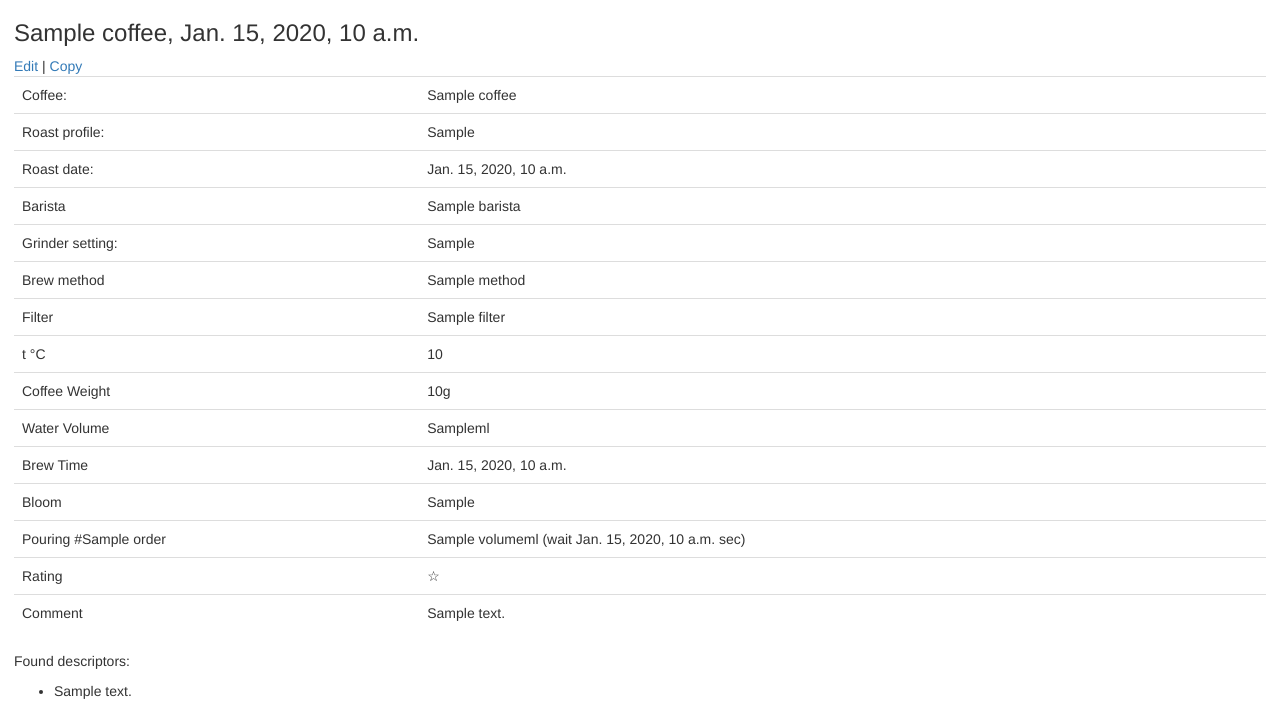
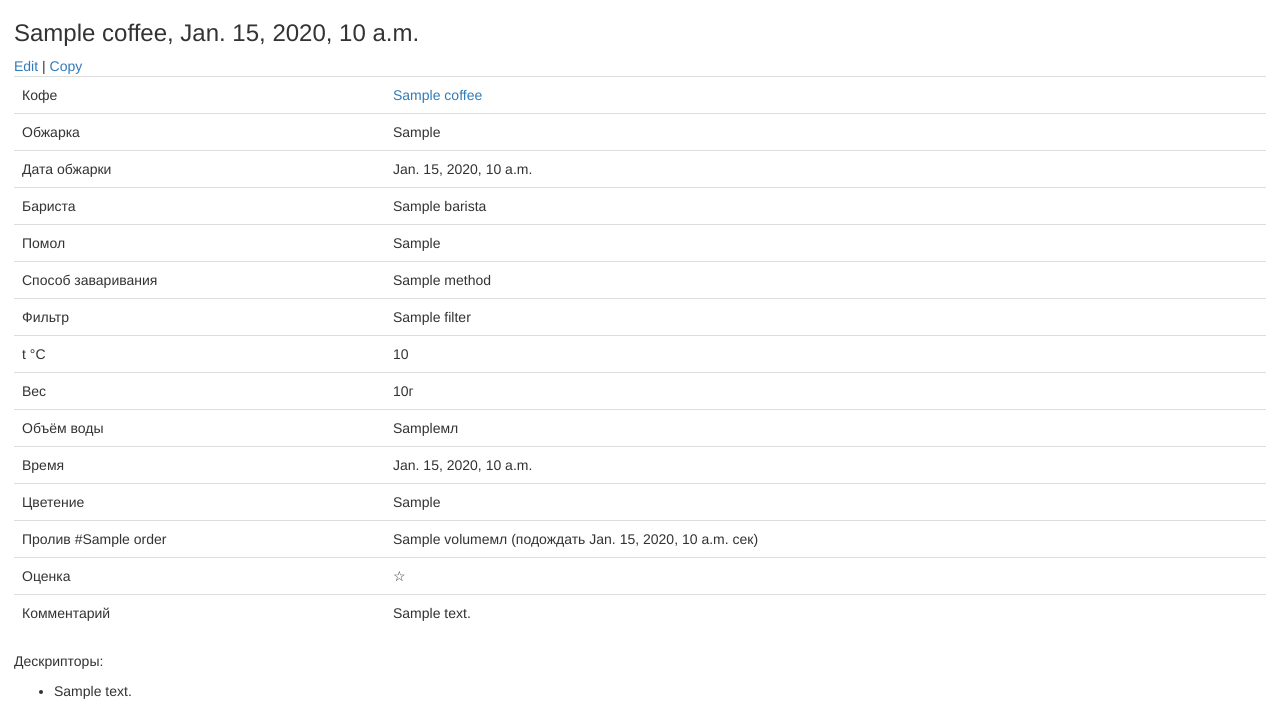
Before and after one commit to zimnukhov/coffee, a Django app: template coffee/templates/coffee/brew_details.html in a window 1280 px wide. Shown: the part 100-811 px from the top of the page. Run offline with Django 3.2, Linux system fonts and the light colour scheme; the template is opened without the code that fills it: most values are stand-ins (such as "Sample title", 1, 10 or a date in 2020); some libraries are stand-ins or nearby versions.

Commit message:
translate templates to russian

```diff
--- a/coffee/templates/coffee/brew_details.html
+++ b/coffee/templates/coffee/brew_details.html
@@ -9,54 +9,54 @@
 
 <table class="table">
     <tr>
-        <td>Coffee:</td><td>{{ brew.coffee_bag.coffee.name }}</td>
+        <td>Кофе</td><td><a href="{{ brew.coffee_bag.get_absolute_url }}">{{ brew.coffee_bag.coffee.name }}</a></td>
     </tr>
     {% if brew.coffee_bag.coffee.roast_profile %}
     <tr>
-        <td>Roast profile:</td><td>{{ brew.coffee_bag.coffee.roast_profile }}</td>
+        <td>Обжарка</td><td>{{ brew.coffee_bag.coffee.roast_profile }}</td>
     </tr>
     {% endif %}
     {% if brew.coffee_bag.roast_date %}
     <tr>
-        <td>Roast date:</td><td>{{ brew.coffee_bag.roast_date }}</td>
+        <td>Дата обжарки</td><td>{{ brew.coffee_bag.roast_date }}</td>
     </tr>
     {% endif %}
     <tr>
-        <td>Barista</td><td>{{ brew.barista }}</td>
+        <td>Бариста</td><td>{{ brew.barista }}</td>
     </tr>
     <tr>
-        <td>Grinder setting:</td><td>{% if brew.grinder_setting %}{{ brew.grinder_setting }}{% endif %}</td>
+        <td>Помол</td><td>{% if brew.grinder_setting %}{{ brew.grinder_setting }}{% endif %}</td>
     </tr>
     <tr>
-        <td>Brew method</td><td>{{ brew.method }}</td>
+        <td>Способ заваривания</td><td>{{ brew.method }}</td>
     </tr>
     {% if brew.filter %}
     <tr>
-        <td>Filter</td><td>{{ brew.filter }}</td>
+        <td>Фильтр</td><td>{{ brew.filter }}</td>
     </tr>
     {% endif %}
     <tr>
         <td>t &deg;C</td><td>{{ brew.temperature }}</td>
     </tr>
     <tr>
-        <td>Coffee Weight</td><td>{% if brew.coffee_weight %}{{ brew.coffee_weight }}g{% endif %}</td>
+        <td>Вес</td><td>{% if brew.coffee_weight %}{{ brew.coffee_weight }}г{% endif %}</td>
     </tr>
     <tr>
-        <td>Water Volume</td><td>{% if brew.water_volume %}{{ brew.water_volume }}ml{% endif %}</td>
+        <td>Объём воды</td><td>{% if brew.water_volume %}{{ brew.water_volume }}мл{% endif %}</td>
     </tr>
     <tr>
-        <td>Brew Time</td><td>{% if brew.brew_time %}{{ brew.get_brew_time_display }}{% endif %}</td>
+        <td>Время</td><td>{% if brew.brew_time %}{{ brew.get_brew_time_display }}{% endif %}</td>
     </tr>
     <tr>
-        <td>Bloom</td><td>{{ brew.get_bloom_display }}</td>
+        <td>Цветение</td><td>{{ brew.get_bloom_display }}</td>
     </tr>
     {% for pouring in brew.pouring_set.all %}
     <tr>
-        <td>Pouring #{{ pouring.order }}</td><td>{{ pouring.volume }}ml{% if pouring.wait_time %} (wait {{ pouring.wait_time }} sec){% endif %}</td>
+        <td>Пролив #{{ pouring.order }}</td><td>{{ pouring.volume }}мл{% if pouring.wait_time %} (подождать {{ pouring.wait_time }} сек){% endif %}</td>
     </tr>
     {% endfor %}
     <tr>
-        <td>Rating</td><td class="rating-stars">
+        <td>Оценка</td><td class="rating-stars">
             {% for starred in brew.get_rating_stars %}
             <span>{% if starred %}&#9733;{% else %}&#9734;{% endif %}</span>
             {% endfor %}
@@ -64,17 +64,19 @@
     </tr>
     {% if brew.comment %}
     <tr>
-        <td>Comment</td><td>{{ brew.comment }}</td>
+        <td>Комментарий</td><td>{{ brew.comment }}</td>
     </tr>
     {% endif %}
 </table>
 
-<p>Found descriptors:</p>
+{% if brew.found_descriptors.count > 0 %}
+<p>Дескрипторы:</p>
 <ul>
 {% for descriptor in brew.found_descriptors.all %}
 <li>{{ descriptor }}</li>
 {% endfor %}
 </ul>
+{% endif %}
 {% csrf_token %}
 <script>
 $(".rating-stars span").click(function() {
```
Also changed, not shown: coffee/templates/coffee/brew_list.html (+9 -9 lines), coffee/templates/coffee/stats.html (+10 -10 lines).
